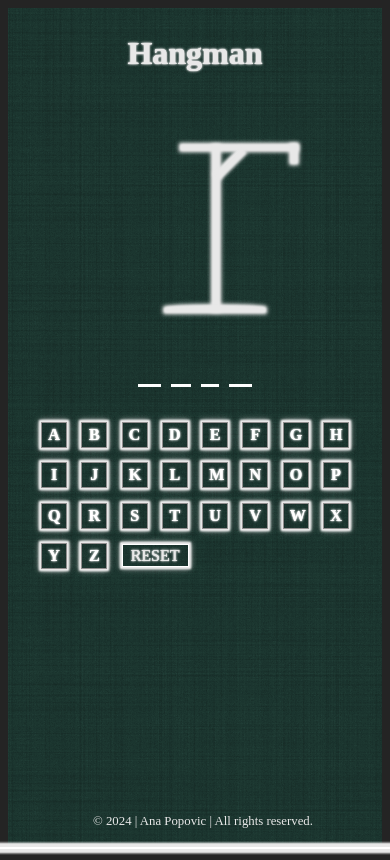
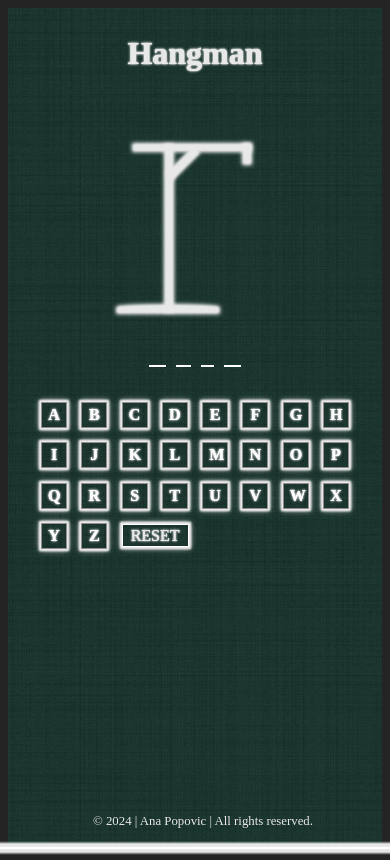
Before and after one commit to franeCode/hangman, a React (Vite) app: page / in a window 390 px wide. Built offline with nearby package versions, Linux system fonts and the light colour scheme; a web font is replaced by a local one.

Commit message:
code cleanup

```diff
--- a/src/App.css
+++ b/src/App.css
@@ -655,12 +655,14 @@ footer {
   .keyboard-container {
     padding-right: 0rem;
     margin-bottom: 2rem;
-    margin-top: 2rem;
+    margin-top: 1.5rem;
     /* padding-bottom: 2rem; */
   }
 
   .drawing-container {
     padding-left: 0;
+    justify-content: start;
+    margin-left: 3rem;
 
   }
 
@@ -812,7 +814,7 @@ footer {
 
   .words {
     margin: 0 0 0 0;
-    font-size: 2em;
+    font-size: 1.5em;
   }
 
   .keyboard {
@@ -822,6 +824,7 @@ footer {
 
   .keyboard-key {
     font-size: 1em;
+    aspect-ratio: 1 / 1;
   }
 
   .header {
```
